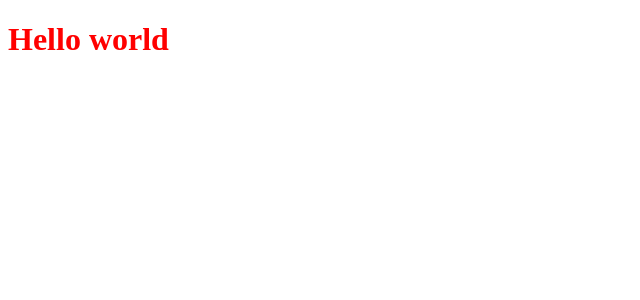
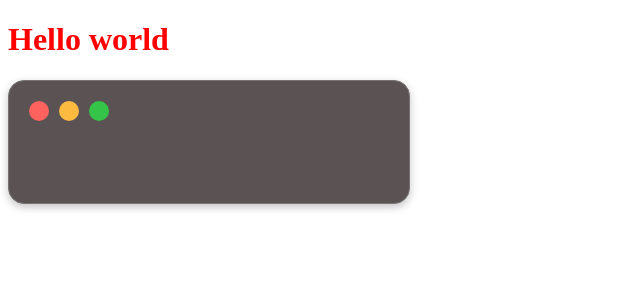
Before and after one commit to trgianghuynh1808/SET2021-Interview, a React app: page / in a window 1280 px wide. Shown: the top 300 px of the page, without its empty margins (0-640 px from the left). Built offline with nearby package versions, Linux system fonts and the light colour scheme.

Commit message:
imp: header & input sections UI

```diff
--- /dev/null
+++ b/src/client/components/Calculator/components/HeaderSection/index.tsx
@@ -0,0 +1,17 @@
+import React from 'react';
+
+import StyleWrapper from './styles';
+
+function HeaderSection() {
+  return (
+    <StyleWrapper>
+      <section className="header">
+        <span className="red-button"></span>
+        <span className="yellow-button"></span>
+        <span className="green-button"></span>
+      </section>
+    </StyleWrapper>
+  );
+}
+
+export default HeaderSection;
--- /dev/null
+++ b/src/client/components/Calculator/components/HeaderSection/styles.ts
@@ -0,0 +1,37 @@
+import { RED, YELLOW, GREEN } from 'client/constants/style-variables';
+import styled from 'styled-components';
+
+const StyleWrapper = styled.div`
+  .header {
+    padding: 20px;
+    padding-bottom: 0px;
+    display: flex;
+    justify-content: flex-start;
+    gap: 10px;
+
+    span {
+      height: 20px;
+      width: 20px;
+      border-radius: 50%;
+      display: inline-block;
+
+      &.red-button {
+        background-color: ${RED};
+      }
+
+      &.yellow-button {
+        background-color: ${YELLOW};
+      }
+
+      &.green-button {
+        background-color: ${GREEN};
+      }
+
+      &:hover {
+        cursor: pointer;
+      }
+    }
+  }
+`;
+
+export default StyleWrapper;
--- /dev/null
+++ b/src/client/components/Calculator/components/InputSection/index.tsx
@@ -0,0 +1,15 @@
+import React from 'react';
+
+import StyleWrapper from './styles';
+
+function InputSection() {
+  return (
+    <StyleWrapper>
+      <section className="input-container">
+        <input type="text" />
+      </section>
+    </StyleWrapper>
+  );
+}
+
+export default InputSection;
--- /dev/null
+++ b/src/client/components/Calculator/components/InputSection/styles.ts
@@ -0,0 +1,24 @@
+import styled from 'styled-components';
+
+import { VAMPIRE_GRAY, WHITE } from 'client/constants/style-variables';
+
+const StyleWrapper = styled.div`
+  .input-container {
+    padding: 20px;
+
+    input {
+      font-size: 36px;
+      color: ${WHITE};
+
+      text-align: right;
+      width: 100%;
+      margin: 0px;
+      border: none;
+      outline: none;
+      background-color: ${VAMPIRE_GRAY};
+      padding: 0px;
+    }
+  }
+`;
+
+export default StyleWrapper;
--- /dev/null
+++ b/src/client/components/Calculator/index.tsx
@@ -0,0 +1,18 @@
+import React from 'react';
+import HeaderSection from './components/HeaderSection';
+import InputSection from './components/InputSection';
+
+import StyleWrapper from './styles';
+
+function Calculator() {
+  return (
+    <StyleWrapper>
+      <div className="calculator-container">
+        <HeaderSection />
+        <InputSection />
+      </div>
+    </StyleWrapper>
+  );
+}
+
+export default Calculator;
--- /dev/null
+++ b/src/client/components/Calculator/styles.ts
@@ -0,0 +1,15 @@
+import { BORDER_COLOR, VAMPIRE_GRAY } from 'client/constants/style-variables';
+import styled from 'styled-components';
+
+const StyleWrapper = styled.div`
+  .calculator-container {
+    max-width: 400px;
+    background-color: ${VAMPIRE_GRAY};
+    border-radius: 16px;
+    box-shadow: rgba(0, 0, 0, 0.24) 0px 3px 8px;
+
+    border: 1px solid ${BORDER_COLOR};
+  }
+`;
+
+export default StyleWrapper;
--- /dev/null
+++ b/src/client/constants/style-variables.ts
@@ -0,0 +1,8 @@
+// colors
+export const RED = '#fd625f';
+export const YELLOW = '#fcba41';
+export const GREEN = '#34c548';
+export const VAMPIRE_GRAY = '#5b5253';
+export const WHITE = '#ecedec';
+
+export const BORDER_COLOR = '#787475';
--- a/src/client/pages/HomePage.tsx
+++ b/src/client/pages/HomePage.tsx
@@ -1,3 +1,4 @@
+import Calculator from 'client/components/Calculator';
 import React from 'react';
 import styled from 'styled-components';
 
@@ -12,6 +13,8 @@ function HomePage(): JSX.Element {
     <StyleWrapper>
       <div>
         <h1>Hello world</h1>
+
+        <Calculator />
       </div>
     </StyleWrapper>
   );
```
Also changed, not shown: 9 other files (tests, documents, lock files or other folders).
